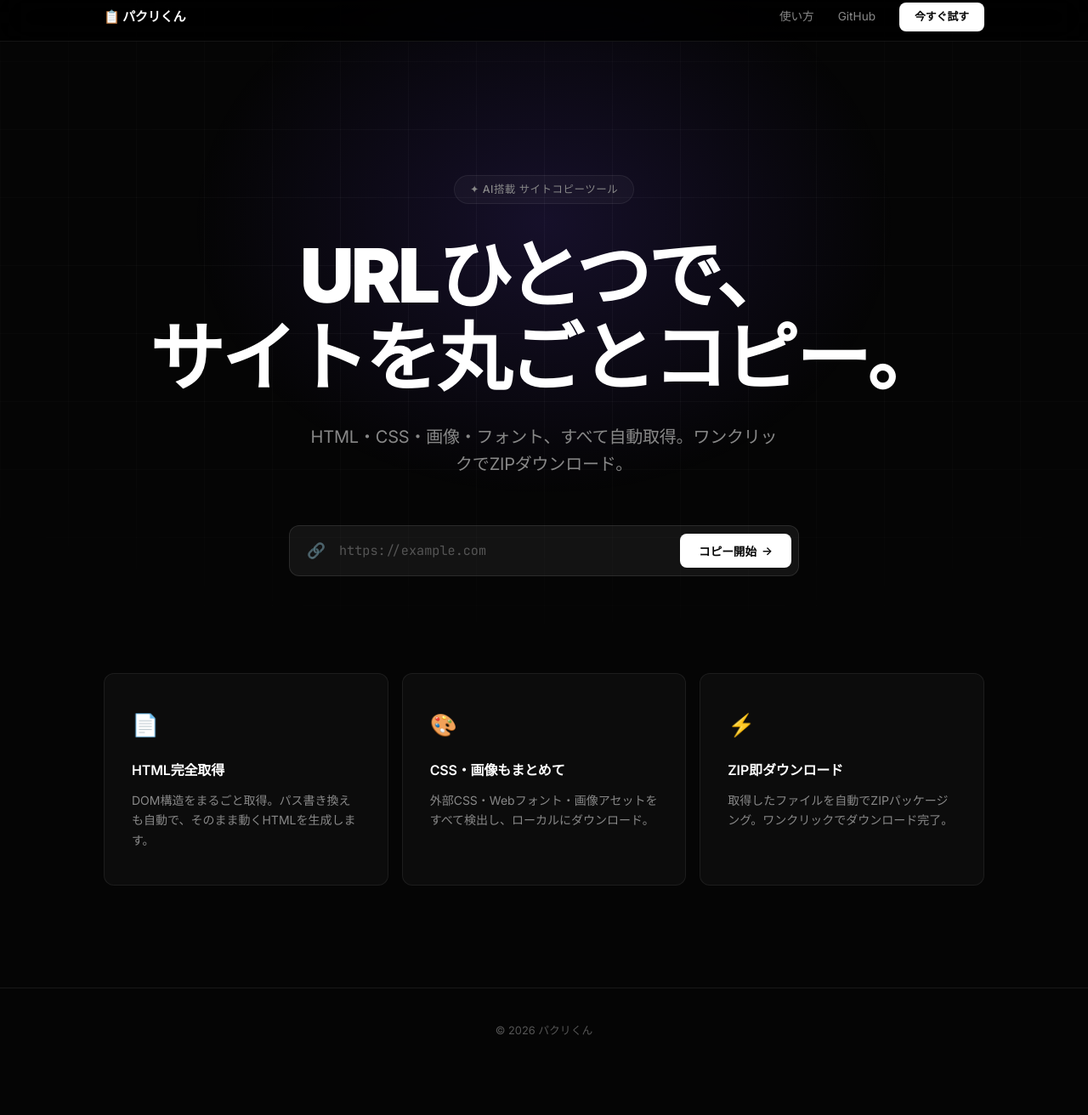
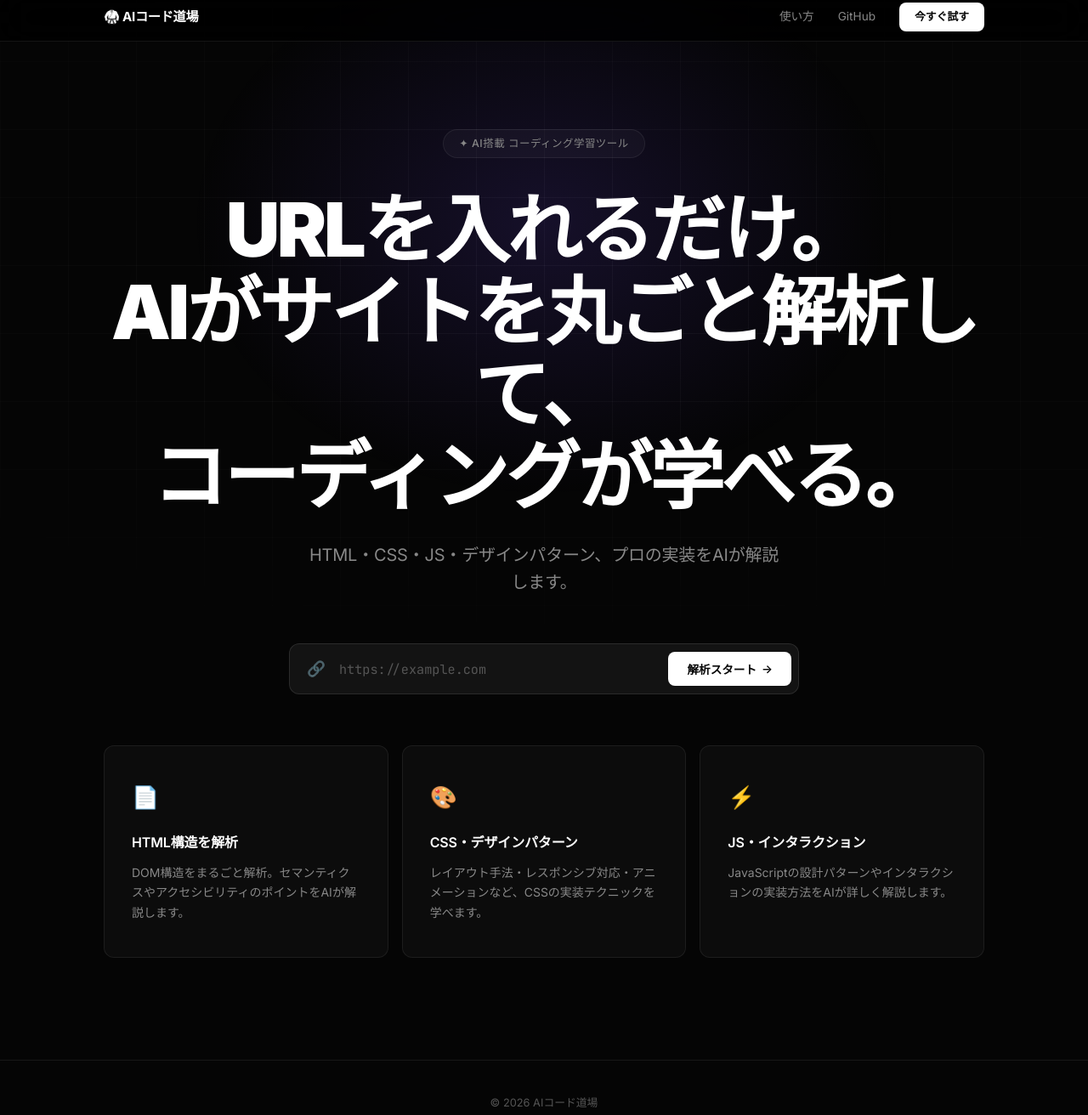
Before and after one commit to Azamarusuisan/site-copy, a website: page public/index.html in a window 1280 px wide. Shown: the part 8-1320 px from the top of the page at 85% size. Before the commit the page ends 1279 px from the top, so only its background shows below. Drawn offline with Linux system fonts and the light colour scheme.

Commit message:
rebrand: AIコード道場

```diff
--- a/public/index.html
+++ b/public/index.html
@@ -3,7 +3,7 @@
 <head>
   <meta charset="UTF-8">
   <meta name="viewport" content="width=device-width, initial-scale=1.0, maximum-scale=1.0, user-scalable=no">
-  <title>サイト丸パクリくん - URLひとつでサイトを丸ごとコピー</title>
+  <title>AIコード道場 🥋 - URLを入れるだけでコーディングが学べる</title>
   <link rel="preconnect" href="https://fonts.googleapis.com">
   <link rel="preconnect" href="https://fonts.gstatic.com" crossorigin>
   <link href="https://fonts.googleapis.com/css2?family=Inter:wght@400;500;600;700;800;900&family=JetBrains+Mono:wght@400;500;700&family=Noto+Sans+JP:wght@400;500;600;700;800;900&display=swap" rel="stylesheet">
@@ -16,7 +16,7 @@
 
   <nav class="nav">
     <div class="nav-inner">
-      <a href="#" class="nav-logo">📋 パクリくん</a>
+      <a href="#" class="nav-logo">🥋 AIコード道場</a>
       <div class="nav-links">
         <a href="#how" class="nav-link">使い方</a>
         <a href="https://github.com" class="nav-link" target="_blank" rel="noopener">GitHub</a>
@@ -27,16 +27,16 @@
 
   <main>
     <section class="hero">
-      <div class="hero-badge anim-item">✦ AI搭載 サイトコピーツール</div>
-      <h1 class="hero-title anim-item">URLひとつで、<br>サイトを丸ごとコピー。</h1>
-      <p class="hero-sub anim-item">HTML・CSS・画像・フォント、すべて自動取得。ワンクリックでZIPダウンロード。</p>
+      <div class="hero-badge anim-item">✦ AI搭載 コーディング学習ツール</div>
+      <h1 class="hero-title anim-item">URLを入れるだけ。<br>AIがサイトを丸ごと解析して、<br>コーディングが学べる。</h1>
+      <p class="hero-sub anim-item">HTML・CSS・JS・デザインパターン、プロの実装をAIが解説します。</p>
 
       <div class="input-section anim-item" id="input-section">
         <div class="input-bar" id="input-bar">
           <span class="input-icon">🔗</span>
           <input type="url" id="url-input" placeholder="https://example.com" autocomplete="off" spellcheck="false">
           <button id="start-btn" type="button">
-            <span class="btn-label">コピー開始</span>
+            <span class="btn-label">解析スタート</span>
             <span class="btn-arrow">→</span>
           </button>
         </div>
@@ -46,24 +46,24 @@
     <section class="features anim-item" id="features">
       <div class="feature-card">
         <div class="feature-emoji">📄</div>
-        <h3 class="feature-title">HTML完全取得</h3>
-        <p class="feature-desc">DOM構造をまるごと取得。パス書き換えも自動で、そのまま動くHTMLを生成します。</p>
+        <h3 class="feature-title">HTML構造を解析</h3>
+        <p class="feature-desc">DOM構造をまるごと解析。セマンティクスやアクセシビリティのポイントをAIが解説します。</p>
       </div>
       <div class="feature-card">
         <div class="feature-emoji">🎨</div>
-        <h3 class="feature-title">CSS・画像もまとめて</h3>
-        <p class="feature-desc">外部CSS・Webフォント・画像アセットをすべて検出し、ローカルにダウンロード。</p>
+        <h3 class="feature-title">CSS・デザインパターン</h3>
+        <p class="feature-desc">レイアウト手法・レスポンシブ対応・アニメーションなど、CSSの実装テクニックを学べます。</p>
       </div>
       <div class="feature-card">
         <div class="feature-emoji">⚡</div>
-        <h3 class="feature-title">ZIP即ダウンロード</h3>
-        <p class="feature-desc">取得したファイルを自動でZIPパッケージング。ワンクリックでダウンロード完了。</p>
+        <h3 class="feature-title">JS・インタラクション</h3>
+        <p class="feature-desc">JavaScriptの設計パターンやインタラクションの実装方法をAIが詳しく解説します。</p>
       </div>
     </section>
 
     <!-- Progress -->
     <section class="progress-section hidden" id="progress-section">
-      <div class="section-label">コピー状況</div>
+      <div class="section-label">解析状況</div>
       <div class="steps" id="steps"></div>
     </section>
 
@@ -114,13 +114,13 @@
           <polyline points="7 10 12 15 17 10"/>
           <line x1="12" y1="15" x2="12" y2="3"/>
         </svg>
-        ZIPでダウンロード
+        学習レポートを見る
       </button>
     </section>
   </main>
 
   <footer class="footer">
-    <p>&copy; 2026 パクリくん</p>
+    <p>&copy; 2026 AIコード道場</p>
   </footer>
 
   <script src="script.js"></script>
--- a/public/script.js
+++ b/public/script.js
@@ -18,13 +18,11 @@
   const API_ENDPOINT = '/api/copy';
 
   const STEPS = [
-    { id: 'html',  label: 'HTML を取得中…',       done: 'HTML 取得完了' },
-    { id: 'css',   label: 'CSS をダウンロード中…', done: 'CSS ダウンロード完了' },
-    { id: 'img',   label: '画像を取得中…',         done: '画像取得完了' },
-    { id: 'font',  label: 'フォントを取得中…',     done: 'フォント取得完了' },
-    { id: 'js',    label: 'JS を取得中…',          done: 'JS 取得完了' },
-    { id: 'path',  label: 'パスを書き換え中…',     done: 'パス書き換え完了' },
-    { id: 'done',  label: '完了',                   done: '完了' },
+    { id: 'html',  label: '📄 HTMLを解析中…',              done: 'HTML解析完了' },
+    { id: 'css',   label: '🎨 CSSを解析中…',              done: 'CSS解析完了' },
+    { id: 'js',    label: '⚡ JSを解析中…',               done: 'JS解析完了' },
+    { id: 'ai',    label: '🧠 AIが学習コンテンツを生成中…', done: 'AI学習コンテンツ生成完了' },
+    { id: 'done',  label: '🎉 学習レポート完成！',         done: '🎉 学習レポート完成！' },
   ];
 
   // Staggered fade-in on load
@@ -129,13 +127,13 @@
 
   function resetBtn() {
     startBtn.disabled = false;
-    startBtn.querySelector('.btn-label').textContent = 'コピー開始';
+    startBtn.querySelector('.btn-label').textContent = '解析スタート';
     startBtn.querySelector('.btn-arrow').style.display = '';
   }
 
   async function runCopy(url) {
     startBtn.disabled = true;
-    startBtn.querySelector('.btn-label').textContent = 'コピー中…';
+    startBtn.querySelector('.btn-label').textContent = '解析中…';
     startBtn.querySelector('.btn-arrow').style.display = 'none';
     terminalBody.innerHTML = '';
     buildSteps();
@@ -157,7 +155,7 @@
       el.classList.add('visible');
     });
     activateStep(0);
-    addLog('info', 'サイトをコピー中...');
+    addLog('info', 'サイトを解析中...');
 
     try {
       const res = await fetch(API_ENDPOINT, {
--- a/public/style.css
+++ b/public/style.css
@@ -1,5 +1,5 @@
 /* ============================================
-   サイト丸パクリくん — Linear / Notion inspired
+   AIコード道場 — Linear / Notion inspired
    ============================================ */
 
 *,
```
Also changed, not shown: HANDOFF.md (+7 -23 lines), README.md.
